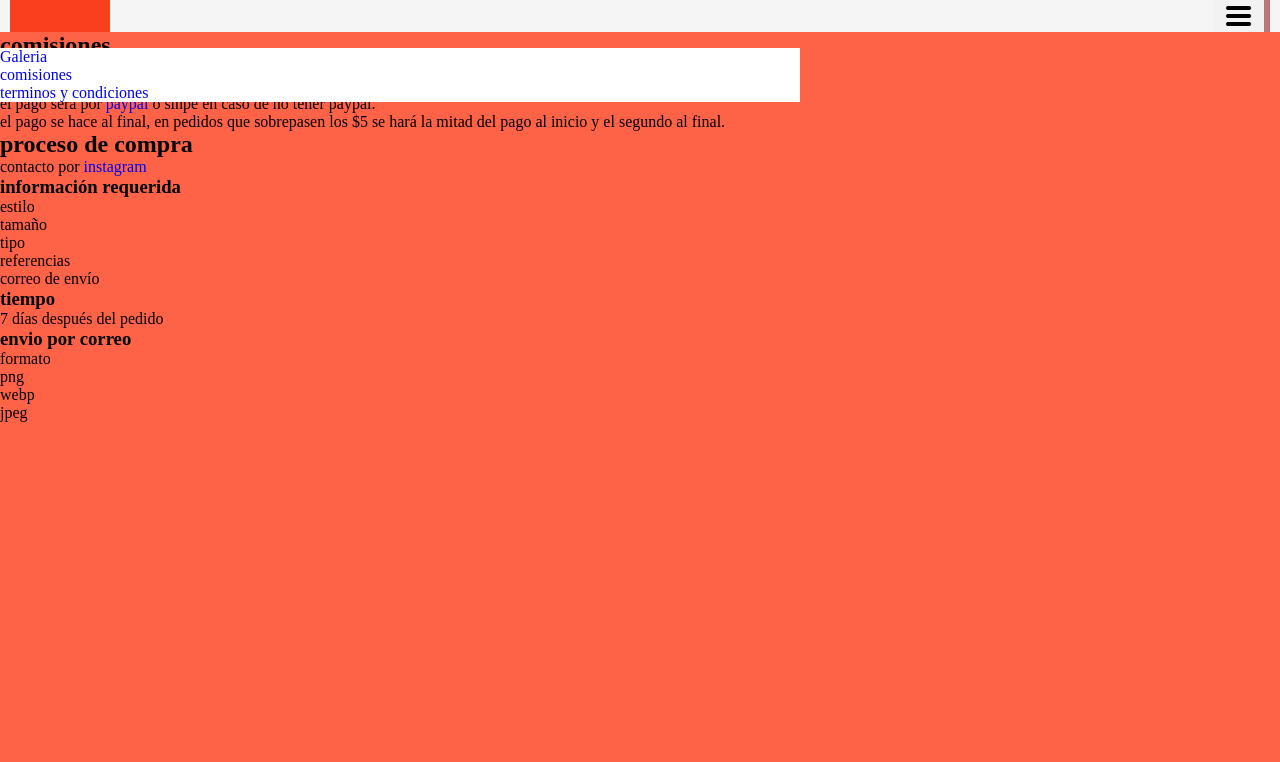
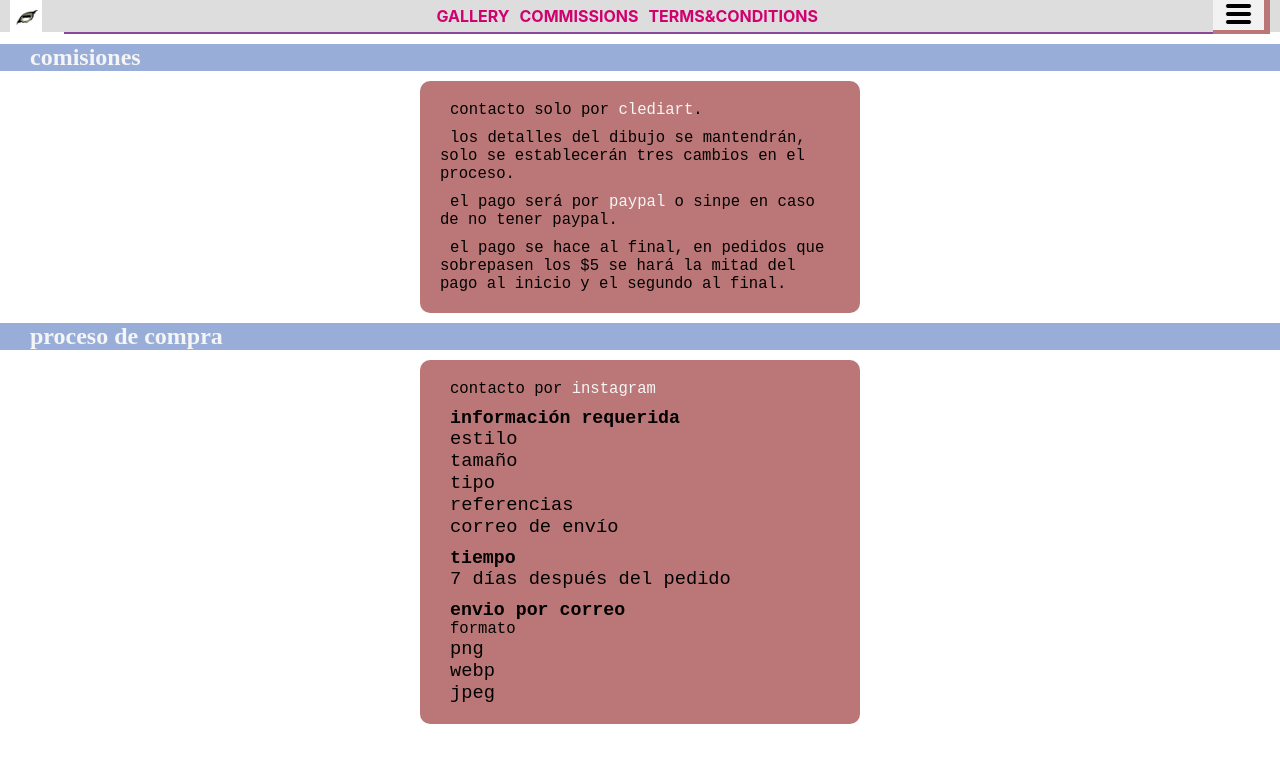
Before and after one commit to cledious/CLEDIART, a plain HTML site: page index.html in a window 1280 px wide. Drawn offline with Linux system fonts and the light colour scheme.

Commit message:
header finished

```diff
--- a/index.html
+++ b/index.html
@@ -7,21 +7,24 @@
     </head>
     <body>
         <header>
-            <a class="logo" href="index.html">logo</a>
+            <a class="logo" href="index.html">
+                <img src="./images/IMG_20230629_180615.jpg" alt="">
+            </a>
+            <nav class="mainMenu">
+                <a href="#">gallery</a>
+                <a href="#">commissions</a>
+                <a href="#">terms&conditions</a>
+            </nav>
             <a id="dropdownMenu" href="#">
                 <img src="./images/logo-droplist.png" alt="">
             </a>
-            <nav class="mainMenu">
-                <a href="#">Galeria</a>
-                <a href="#">comisiones</a>
-                <a href="#">terminos y condiciones</a>
-            </nav>
         </header>
+        <div id="divide"></div>
         <section>
             <h1>
                 comisiones
             </h1>
-            <ul class="t&c">
+            <ul class="tc">
                 <li>
                     contacto solo por <a href="#">clediart</a>.
                 </li>
--- a/styles/style.scss
+++ b/styles/style.scss
@@ -15,24 +15,35 @@
     display: flex;
     flex-direction: column;
 }
+@mixin text{
+    font-family: monospace;
+}
+@mixin button{
+    font-family: -apple-system, BlinkMacSystemFont, 'Segoe UI', Roboto, Oxygen, Ubuntu, Cantarell, 'Open Sans', 'Helvetica Neue', sans-serif;
+    font-weight: bolder;
+}
+$magenta:#D0006F;
+$lavanda:#8C4799;
+$azul:#0033A0;
 body{
-    background-color: tomato;
     header{
-        background-color: whitesmoke;
+        background-color: rgb(221, 221, 221);
         display: inline-flex;
         height: 2rem;
         @include w100;
         @include flexrow;
         justify-content: space-between;
+        align-items: center;
         padding: 0px;
         .logo{
-            content-visibility: hidden;
-            width: 100px;
+            width: 2rem;
             height: 2rem;
-            background-color: rgb(250, 63, 30);
+            background-color: rgb(161, 90, 77);
             margin-left: 10px;
+            img{
+                height: 2rem;
+            }
         }.logo:hover{
-            content-visibility: visible;
             background-color: rgba($color: #bb7777, $alpha: 1.0);
         }
         #dropdownMenu{
@@ -44,23 +55,54 @@ body{
             }
         }
         .mainMenu{
-            display: none;
-            visibility: hidden;
+            @include flexrow;
             width: 100px;
             height: 40px;
-            background-color: white;
-            position: absolute;
             top: 3rem;
             width: 50rem;
             height: auto;
-        }
-        #dropdownMenu:hover{
-            background-color: #3f2626;
-        }
-        #dropdownMenu:hover, .mainMenu{
-            display: flex;
-            flex-direction: column;
-            visibility: visible;
+            justify-content: center;
+            gap: 10px;
+            a{
+                color: $magenta;
+                text-transform: uppercase;
+                @include button;
+            }
         }
     }
+    #divide{
+        width: 90%;
+        height: 2px;
+        background-color: $lavanda;
+        margin: auto;
+        margin-bottom: 10px;
+    }
+    section{
+        background-color: rgb(255, 255, 255);
+        h1,h2 {
+            background-color: rgba($color: $azul, $alpha: 0.4);
+            color: whitesmoke;
+            text-indent: 30px;
+        }
+        .tc, .buy-process{
+            background-color: #bb7777;
+            width: 25rem;
+            height: auto;
+            margin: 10px auto;
+            border-radius: 10px;
+            @include flexcol;
+            gap: 10px;
+            padding: 20px;
+            li{
+                @include text;
+                font-size: 1.2em;
+                list-style: none;
+                text-indent: 10px;
+                a{
+                    color: whitesmoke;
+                }
+            }
+        }
+
+    }
 }
```
Also changed, not shown: images/IMG_20230629_180615.jpg (added), images/biflag.png (added), images/logo.jpg (added), styles/style.css, 1 other file.
